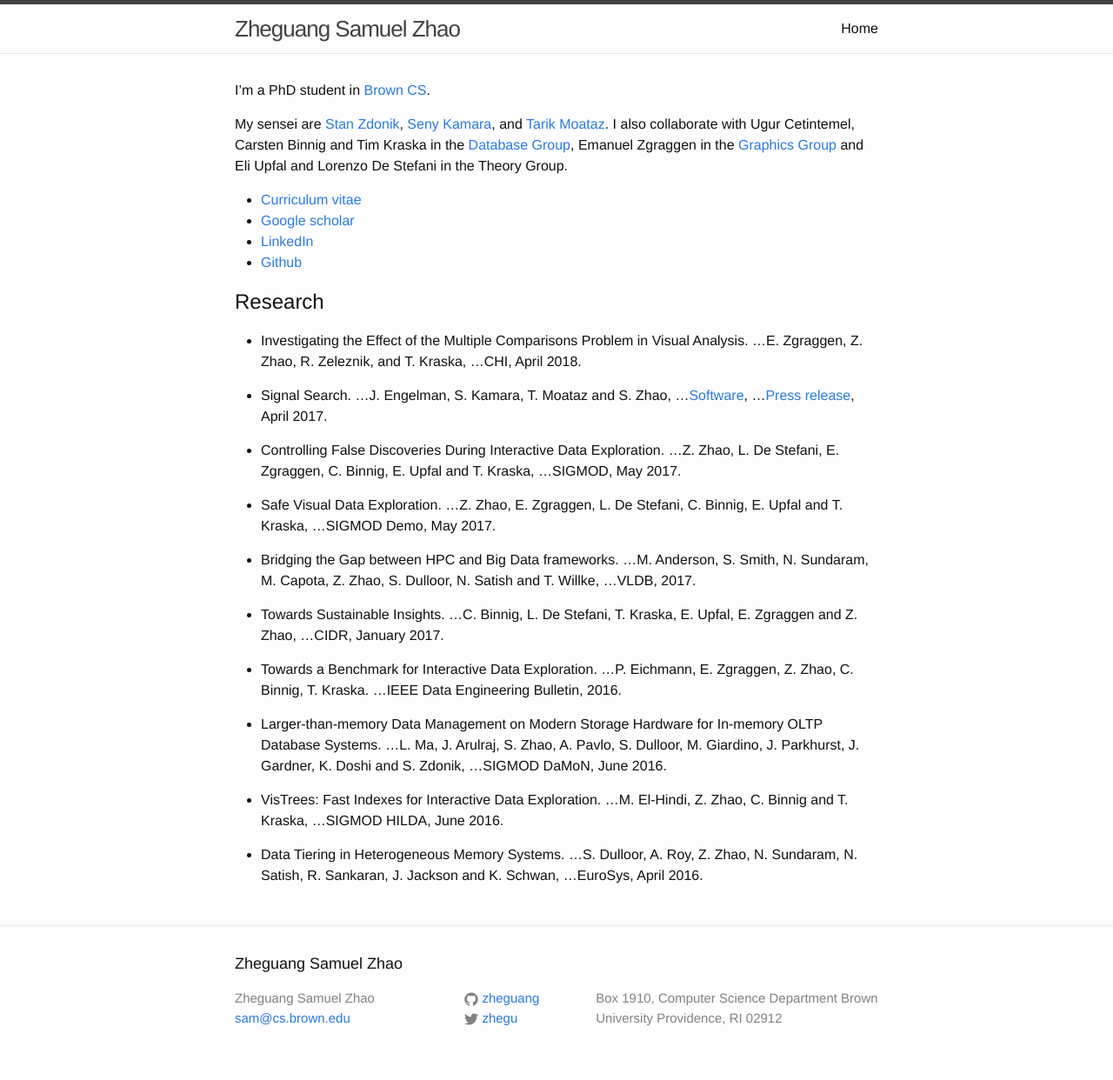
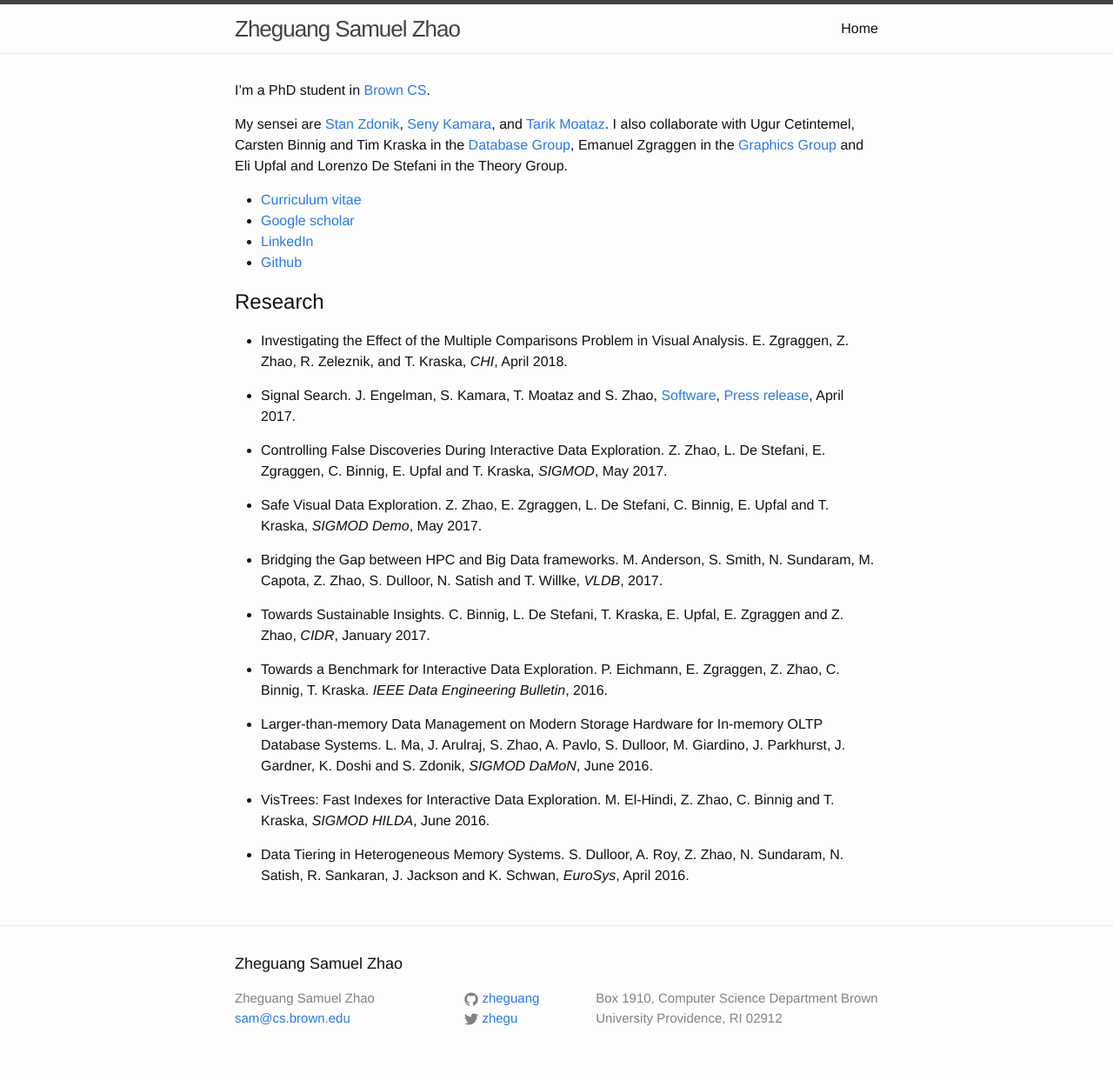
Before and after one commit to zheguang/zheguang.github.io, a Jekyll site: the page built from index.md, in a window 1280 px wide. Shown: the whole page at 87% size. Built offline with Jekyll 4.4.1, drawn with Linux system fonts in a browser that asks for light colours.

```diff
--- a/index.md
+++ b/index.md
@@ -16,42 +16,42 @@ Research
 --------
 
 * Investigating the Effect of the Multiple Comparisons Problem in Visual Analysis.
-...E. Zgraggen, Z. Zhao, R. Zeleznik, and T. Kraska,
-...CHI, April 2018.
+    E. Zgraggen, Z. Zhao, R. Zeleznik, and T. Kraska,
+    _CHI_, April 2018.
 
 * Signal Search.
-...J. Engelman, S. Kamara, T. Moataz and S. Zhao,
-...[Software](https://github.com/encryptedsystems/Searchable-Signal-Android}{\tt https://github.com/encryptedsystems/Searchable-Signal-Android),
-...[Press release](https://esl.cs.brown.edu/blog/signal}{\tt https://esl.cs.brown.edu/blog/signal), April 2017.
+    J. Engelman, S. Kamara, T. Moataz and S. Zhao,
+    [Software](https://github.com/encryptedsystems/Searchable-Signal-Android}{\tt https://github.com/encryptedsystems/Searchable-Signal-Android),
+    [Press release](https://esl.cs.brown.edu/blog/signal}{\tt https://esl.cs.brown.edu/blog/signal), April 2017.
 
 * Controlling False Discoveries During Interactive Data Exploration.
-...Z. Zhao, L. De Stefani, E. Zgraggen, C. Binnig, E. Upfal and T. Kraska,
-...SIGMOD, May 2017.
+    Z. Zhao, L. De Stefani, E. Zgraggen, C. Binnig, E. Upfal and T. Kraska,
+    _SIGMOD_, May 2017.
 
 * Safe Visual Data Exploration.
-...Z. Zhao, E. Zgraggen, L. De Stefani, C. Binnig, E. Upfal and T. Kraska,
-...SIGMOD Demo, May 2017.
+    Z. Zhao, E. Zgraggen, L. De Stefani, C. Binnig, E. Upfal and T. Kraska,
+    _SIGMOD Demo_, May 2017.
 
 * Bridging the Gap between HPC and Big Data frameworks.
-...M. Anderson, S. Smith, N. Sundaram, M. Capota, Z. Zhao, S. Dulloor, N. Satish and T. Willke,
-...VLDB, 2017.
+    M. Anderson, S. Smith, N. Sundaram, M. Capota, Z. Zhao, S. Dulloor, N. Satish and T. Willke,
+    _VLDB_, 2017.
 
 * Towards Sustainable Insights.
-...C. Binnig, L. De Stefani, T. Kraska, E. Upfal, E. Zgraggen and Z. Zhao,
-...CIDR, January 2017.
+    C. Binnig, L. De Stefani, T. Kraska, E. Upfal, E. Zgraggen and Z. Zhao,
+    _CIDR_, January 2017.
 
 * Towards a Benchmark for Interactive Data Exploration.
-...P. Eichmann, E. Zgraggen, Z. Zhao, C. Binnig, T. Kraska.
-...IEEE Data Engineering Bulletin, 2016.
+    P. Eichmann, E. Zgraggen, Z. Zhao, C. Binnig, T. Kraska.
+    _IEEE Data Engineering Bulletin_, 2016.
 
 * Larger-than-memory Data Management on Modern Storage Hardware for In-memory OLTP Database Systems.
-...L. Ma, J. Arulraj, S. Zhao, A. Pavlo, S. Dulloor, M. Giardino, J. Parkhurst, J. Gardner, K. Doshi and S. Zdonik,
-...SIGMOD DaMoN, June 2016.
+    L. Ma, J. Arulraj, S. Zhao, A. Pavlo, S. Dulloor, M. Giardino, J. Parkhurst, J. Gardner, K. Doshi and S. Zdonik,
+    _SIGMOD DaMoN_, June 2016.
 
 * VisTrees: Fast Indexes for Interactive Data Exploration.
-...M. El-Hindi, Z. Zhao, C. Binnig and T. Kraska,
-...SIGMOD HILDA, June 2016.
+    M. El-Hindi, Z. Zhao, C. Binnig and T. Kraska,
+    _SIGMOD HILDA_, June 2016.
 
 * Data Tiering in Heterogeneous Memory Systems.
-...S. Dulloor, A. Roy, Z. Zhao, N. Sundaram, N. Satish, R. Sankaran, J. Jackson and K. Schwan,
-...EuroSys, April 2016.
+    S. Dulloor, A. Roy, Z. Zhao, N. Sundaram, N. Satish, R. Sankaran, J. Jackson and K. Schwan,
+    _EuroSys_, April 2016.
```
